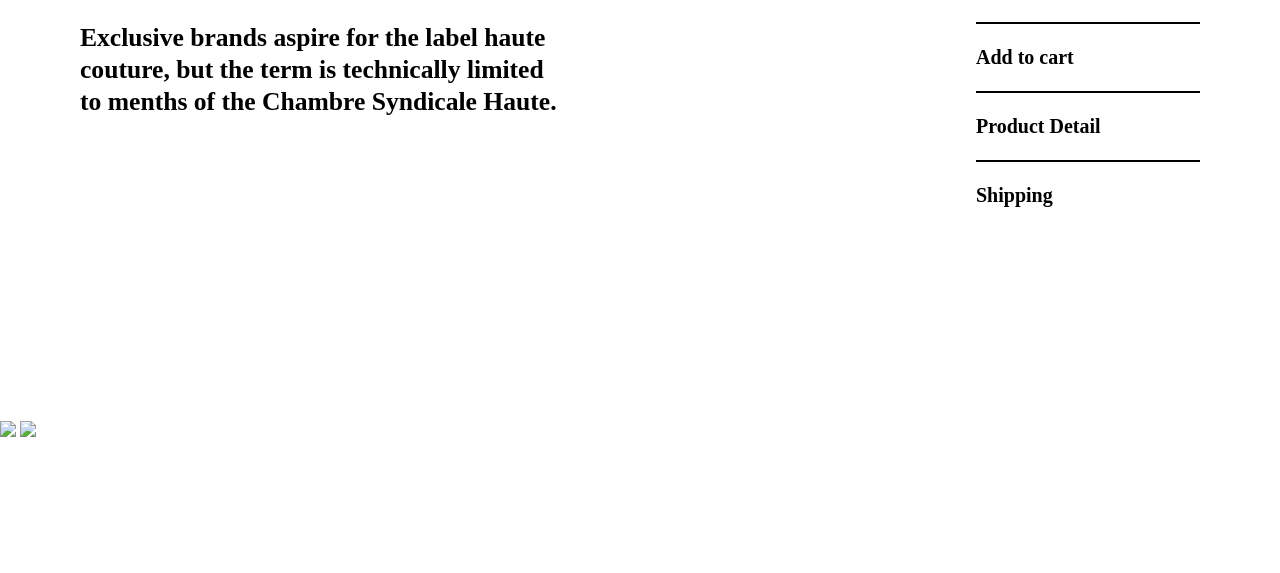
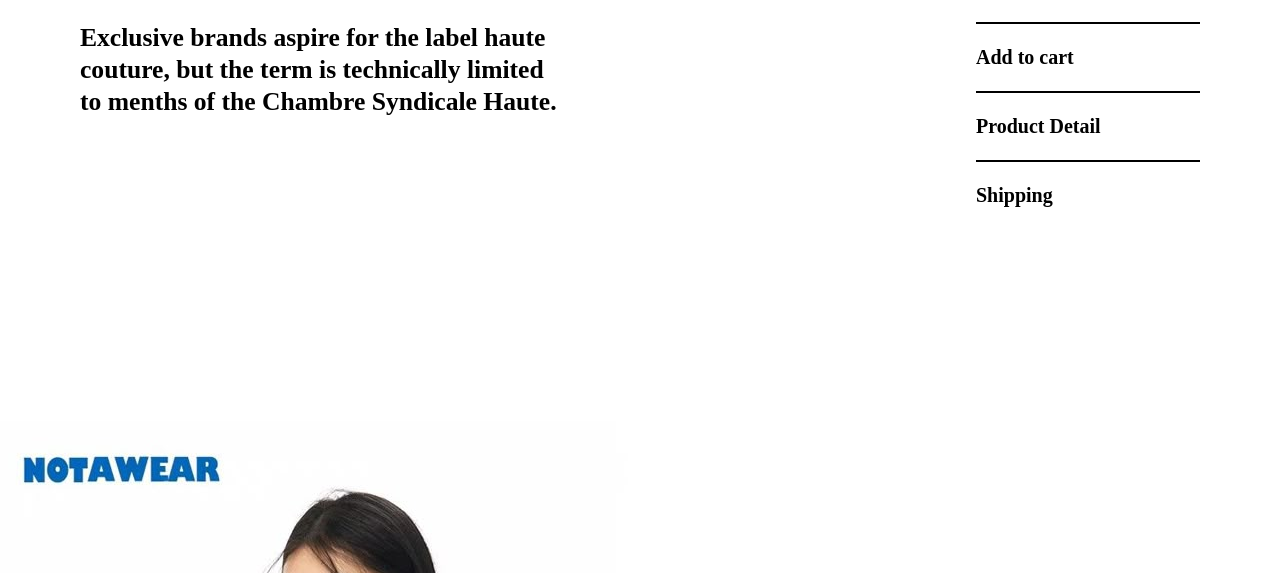
Before and after one commit to tanishkamandil16/my-secondwebpage, a plain HTML site: page index.html in a window 1280 px wide. Shown: the part 379-952 px from the top of the page. Drawn offline with nearby package versions, Linux system fonts and the light colour scheme; the site is published under a folder, as on GitHub Pages, so addresses that start at the root find nothing.

Commit message:
Update index.html

```diff
--- a/index.html
+++ b/index.html
@@ -46,8 +46,8 @@
             </div>
         </div>
         <div id="bottom">
-            <img src="/download (3).jpeg">
-            <img src="/download (4).jpeg">
+            <img src="download (3).jpeg">
+            <img src="download (4).jpeg">
         </div>
     </div>
 </body>
```
